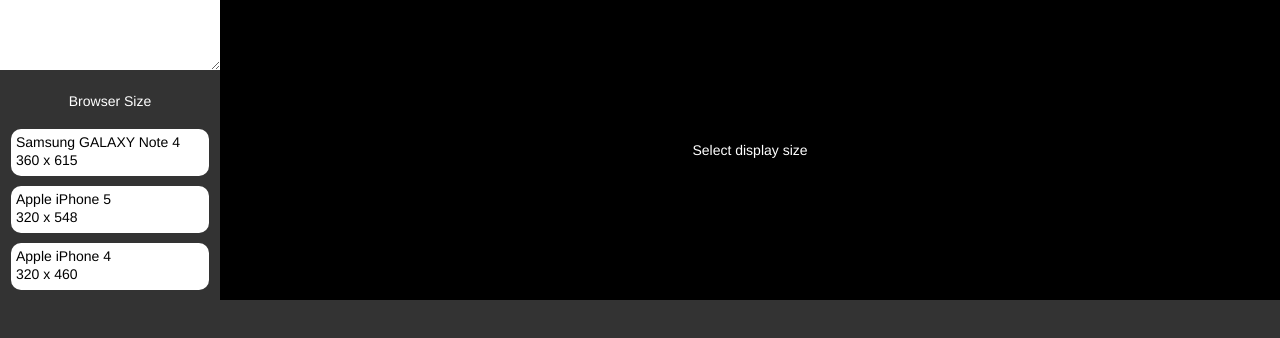
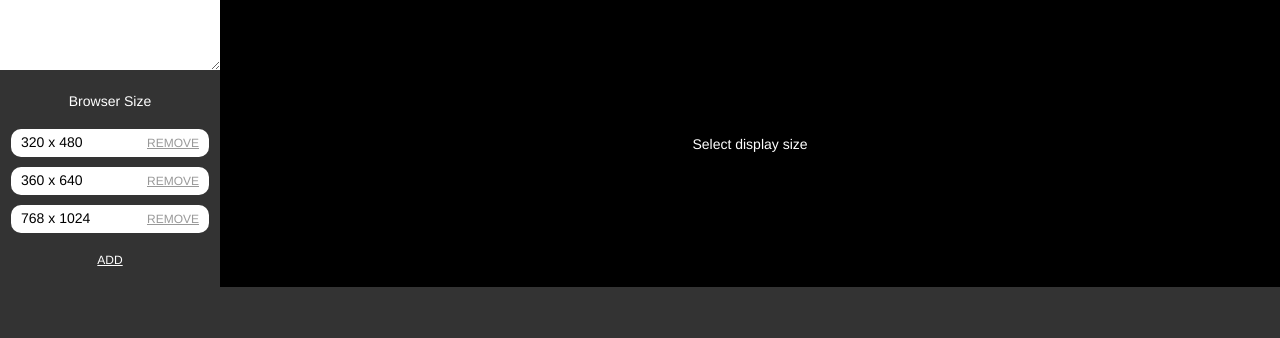
Before and after one commit to Hanul/Fit, a plain HTML site: page index.html in a window 1280 px wide. Drawn offline with Linux system fonts and the light colour scheme.

Commit message:
add size

```diff
--- a/index.html
+++ b/index.html
@@ -20,6 +20,7 @@
 
 			INIT_OBJECTS();
 		</script>
+		<script src="sizes.js"></script>
 		<script src="index.js"></script>
 	</body>
 </html>
--- a/index.js
+++ b/index.js
@@ -5,27 +5,69 @@ READY(function() {
 	// store
 	store = STORE('Fit'),
 
-	// sizes
-	sizes = {
-		'Samsung GALAXY Note 4' : {
-			width : 360,
-			height : 615
-		},
-		'Apple iPhone 5' : {
-			width : 320,
-			height : 548
-		},
-		'Apple iPhone 4' : {
-			width : 320,
-			height : 460
-		}
-	},
+	// list
+	list,
 
 	// panel
 	panel,
 
 	// iframe
 	iframe,
+
+	// add size.
+	addSize = function(width, height) {
+
+		var
+		// item
+		item = LI({
+			style : {
+				margin : 'auto',
+				marginTop : 10,
+				width : '90%',
+				backgroundColor : '#fff',
+				color : '#000',
+				borderRadius : 10
+			},
+			c : [H3({
+				style : {
+					flt : 'left',
+					padding : '5px 10px',
+					cursor : 'pointer'
+				},
+				c : width + ' x ' + height,
+				on : {
+					tap : function() {
+						createDisplay(width, height);
+					}
+				}
+			}), A({
+				style : {
+					flt : 'right',
+					padding : '7px 10px',
+					fontSize : 12,
+					color : '#999'
+				},
+				c : 'REMOVE',
+				on : {
+					tap : function() {
+
+						REMOVE(sizes, function(size) {
+							if (size.width === width && size.height === height) {
+								return true;
+							}
+						});
+
+						store.save({
+							name : 'sizes',
+							value : sizes
+						});
+
+						item.remove();
+					}
+				}
+			}), CLEAR_BOTH()]
+		}).appendTo(list);
+	},
 
 	// enter.
 	enter = function(url) {
@@ -62,6 +104,15 @@ READY(function() {
 		});
 	};
 
+	if (store.get('sizes') === undefined) {
+		store.save({
+			name : 'sizes',
+			value : sizes
+		});
+	}
+
+	global.sizes = store.get('sizes');
+
 	TABLE({
 		style : {
 			width : '100%'
@@ -70,7 +121,6 @@ READY(function() {
 			c : [TD({
 				style : {
 					width : 220,
-					overflowY : 'scroll',
 					verticalAlign : 'top'
 				},
 				c : [TEXTAREA({
@@ -95,48 +145,56 @@ READY(function() {
 					c : 'Browser Size'
 				}),
 
-				// menu
-				UL({
+				// list
+				list = UL({
 					style : {
-						padding : '10px 0'
+						padding : '10px 0 0 0'
+					}
+				}),
+
+				// add button
+				A({
+					style : {
+						padding : 20,
+						display : 'block',
+						textAlign : 'center',
+						fontSize : 12
 					},
-					c : RUN(function() {
+					c : 'ADD',
+					on : {
+						tap : function() {
 
-						var
-						// array
-						array = [];
+							var
+							// width
+							width = INTEGER(prompt('width')),
 
-						EACH(sizes, function(size, name) {
-							array.push(LI({
-								style : {
-									margin : 'auto',
-									marginTop : 10,
-									width : '90%',
-									backgroundColor : '#fff',
-									color : '#000',
-									borderRadius : 10
-								},
-								c : DIV({
-									style : {
-										padding : 5,
-										cursor : 'pointer'
-									},
-									c : [H3({
-										c : name
-									}), P({
-										c : size.width + ' x ' + size.height
-									})],
-									on : {
-										tap : function() {
-											createDisplay(size.width, size.height);
-										}
-									}
-								})
-							}));
-						});
+							// height
+							height = INTEGER(prompt('height'));
 
-						return array;
-					})
+							if (width !== undefined && height !== undefined && CHECK_IS_IN({
+								array : sizes,
+								value : {
+									width : width,
+									height : height
+								}
+							}) !== true) {
+
+								sizes.push({
+									width : width,
+									height : height
+								});
+
+								store.save({
+									name : 'sizes',
+									value : sizes
+								});
+
+								addSize(width, height);
+
+								createDisplay(width, height);
+							}
+						}
+					}
 				})]
 			}), panel = TD({
 				style : {
@@ -148,6 +206,10 @@ READY(function() {
 		})
 	}).appendTo(BODY);
 
+	EACH(sizes, function(size) {
+		addSize(size.width, size.height);
+	});
+
 	if (store.get('size') !== undefined) {
 		createDisplay(store.get('size').width, store.get('size').height);
 	}
--- /dev/null
+++ b/sizes.js
@@ -0,0 +1,10 @@
+sizes = [{
+	width : 320,
+	height : 480
+}, {
+	width : 360,
+	height : 640
+}, {
+	width : 768,
+	height : 1024
+}];
```
